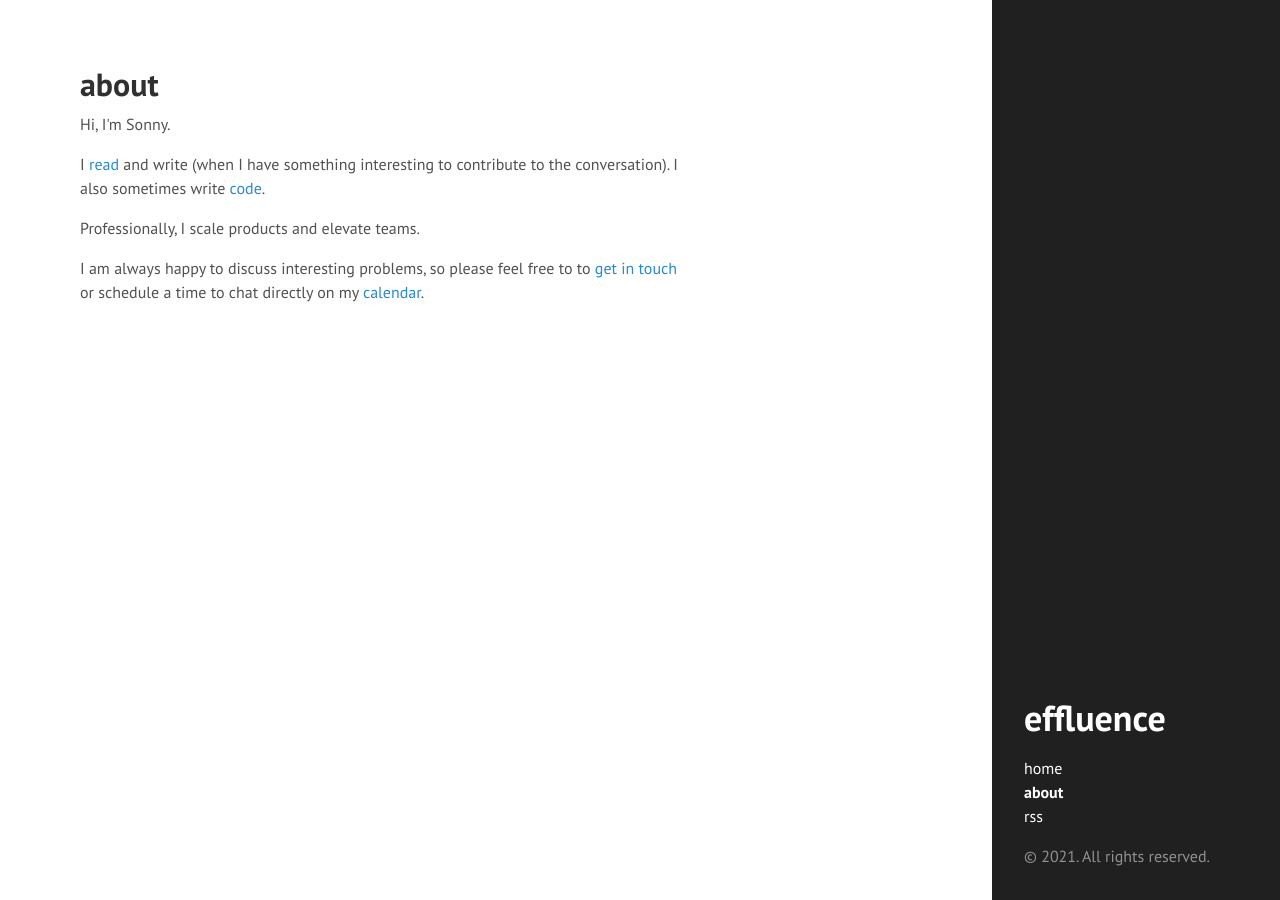
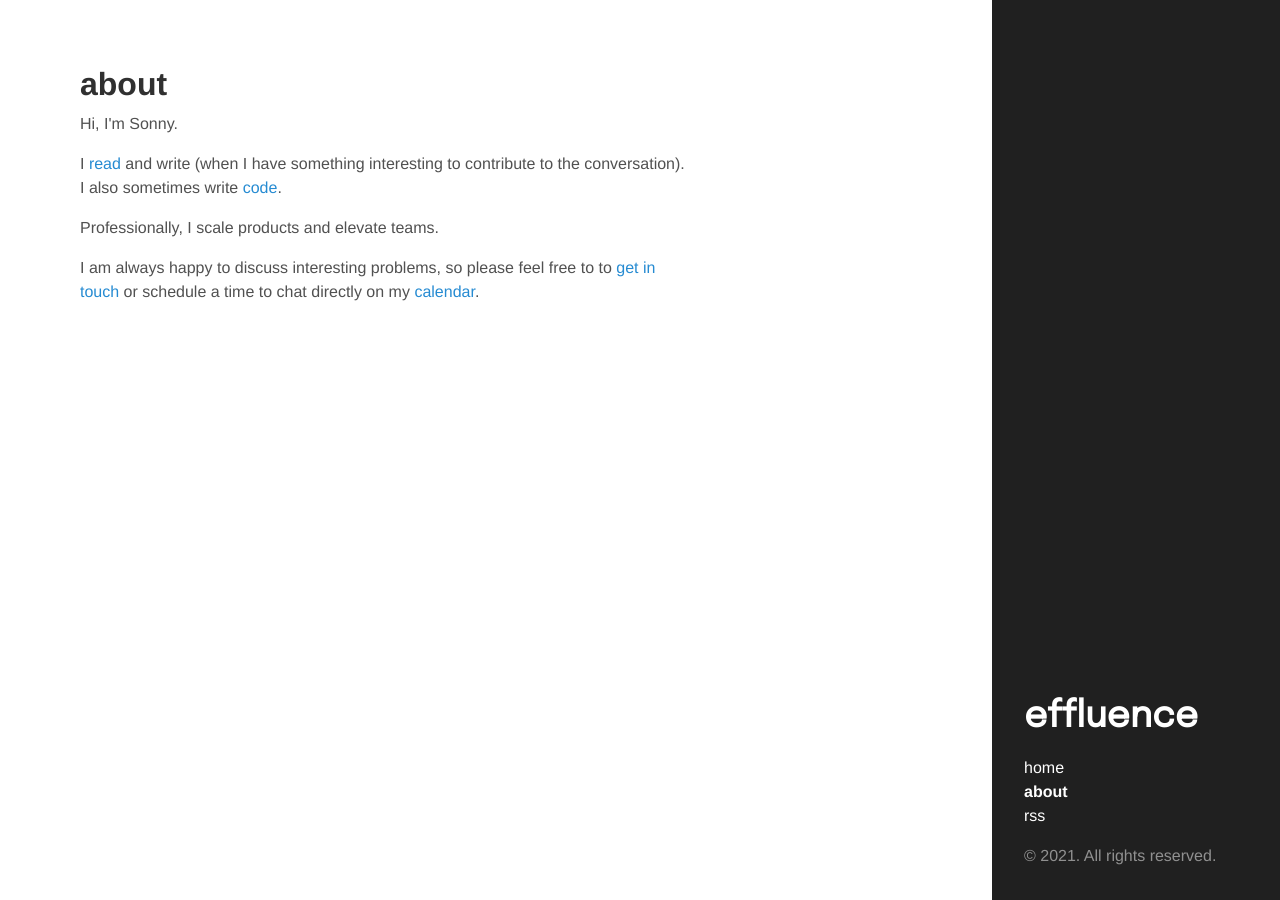
Before and after one commit to sonnym/sonnym.github.io-src, a Jekyll site: the page built from about/index.html, in a window 1280 px wide. Built offline with Jekyll 4.4.1, drawn with Linux system fonts in a browser that asks for light colours; Markdown is read by kramdown in place of the engine named in the settings.

Commit message:
update header font

```diff
--- a/_layouts/default.html
+++ b/_layouts/default.html
@@ -15,7 +15,8 @@
     <link rel="stylesheet" href="/css/hyde.css">
     <link rel="stylesheet" href="/css/custom.css">
 
-    <link rel="stylesheet" href="http://fonts.googleapis.com/css?family=PT+Sans:400,400italic,700|Abril+Fatface">
+    <link rel="preconnect" href="https://fonts.gstatic.com">
+    <link href="https://fonts.googleapis.com/css2?family=Epilogue&display=swap" rel="stylesheet">
 
     <link rel="alternate" type="application/rss+xml" title="RSS" href="/atom.xml">
   </head>
--- a/css/custom.css
+++ b/css/custom.css
@@ -21,7 +21,7 @@
 }
 
 .sidebar-about h1 {
-  font-family: "PT Sans", Helvetica, Arial, sans-serif;
+  font-family: 'Epilogue', sans-serif;
   font-size: 2.25rem;
 }
 
```
